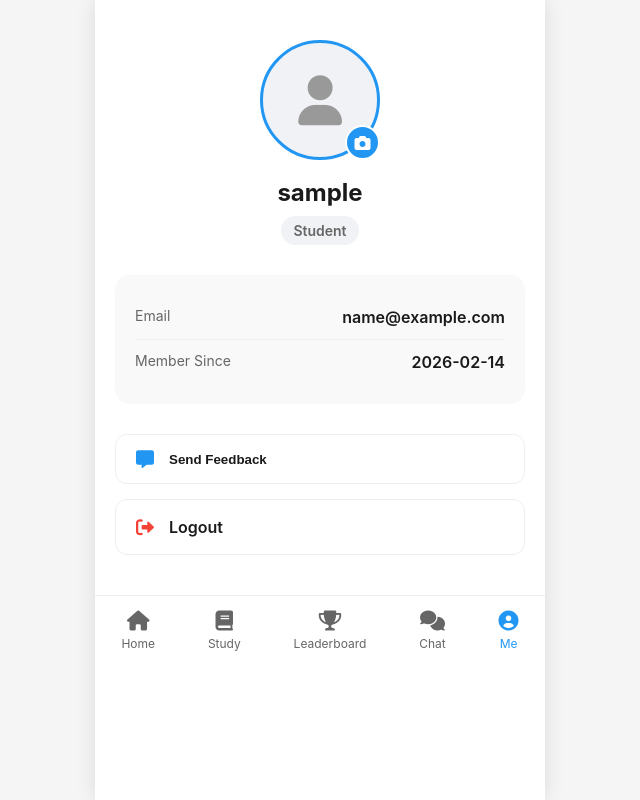
After one commit to bright-elevion/Cbt-Simulator-Website, a Flask app: page /profile in a window 1280 px wide. The commit adds this page. Shown: the whole page, without its empty margins (320-960 px from the left). Run offline with Flask 3, Linux system fonts and the light colour scheme; the visitor is signed in with stand-in values (Sample User, id 1); data comes from the database, SQL or seed files in the repository; both versions use the stored data as it was after the commit.

Commit message:
upgrade website

```diff
--- a/app.py
+++ b/app.py
@@ -6,6 +6,7 @@ from functools import wraps
 from authlib.integrations.flask_client import OAuth
 from dotenv import load_dotenv
 from werkzeug.security import generate_password_hash, check_password_hash
+from werkzeug.utils import secure_filename
 
 # Load environment variables
 # Check for key.env first, then fallback to .env
@@ -16,6 +17,15 @@ else:
 
 app = Flask(__name__)
 app.secret_key = os.getenv('SECRET_KEY', 'supersecretkey')
+
+# Upload configuration
+UPLOAD_FOLDER = os.path.join('static', 'uploads')
+ALLOWED_EXTENSIONS = {'png', 'jpg', 'jpeg', 'gif'}
+app.config['UPLOAD_FOLDER'] = UPLOAD_FOLDER
+os.makedirs(os.path.join(app.root_path, UPLOAD_FOLDER), exist_ok=True)
+
+def allowed_file(filename):
+    return '.' in filename and filename.rsplit('.', 1)[1].lower() in ALLOWED_EXTENSIONS
 
 # OAuth Configuration
 oauth = OAuth(app)
@@ -191,6 +201,73 @@ def logout():
     session.clear()
     return redirect(url_for('index'))
 
+@app.route('/profile')
+@login_required
+def profile():
+    conn = get_db_connection()
+    cursor = conn.cursor()
+    cursor.execute('SELECT * FROM users WHERE id = ?', (session['user_id'],))
+    user = cursor.fetchone()
+    conn.close()
+    return render_template('profile.html', user=user)
+
+@app.route('/upload-profile-picture', methods=['POST'])
+@login_required
+def upload_profile_picture():
+    if 'profile_pic' not in request.files:
+        flash('No file part')
+        return redirect(url_for('profile'))
+
+    file = request.files['profile_pic']
+    if file.filename == '':
+        flash('No selected file')
+        return redirect(url_for('profile'))
+
+    if file and allowed_file(file.filename):
+        filename = secure_filename(f"user_{session['user_id']}_{file.filename}")
+        file.save(os.path.join(app.root_path, app.config['UPLOAD_FOLDER'], filename))
+
+        conn = get_db_connection()
+        cursor = conn.cursor()
+        cursor.execute('UPDATE users SET profile_picture = ? WHERE id = ?', (filename, session['user_id']))
+        conn.commit()
+        conn.close()
+
+        flash('Profile picture updated!')
+    else:
+        flash('Invalid file type. Please upload an image.')
+
+    return redirect(url_for('profile'))
+
+@app.route('/send-feedback', methods=['POST'])
+@login_required
+def send_feedback():
+    message = request.form.get('message')
+    if message:
+        conn = get_db_connection()
+        cursor = conn.cursor()
+        cursor.execute('INSERT INTO feedback (user_id, message) VALUES (?, ?)', (session['user_id'], message))
+        conn.commit()
+        conn.close()
+        flash('Thank you for your feedback!')
+    return redirect(url_for('profile'))
+
+@app.route('/leaderboard')
+def leaderboard():
+    conn = get_db_connection()
+    cursor = conn.cursor()
+    # Get top 10 scores with usernames
+    cursor.execute('''
+        SELECT s.*, u.username
+        FROM scores s
+        JOIN users u ON s.user_id = u.id
+        ORDER BY (CAST(s.score AS FLOAT) / s.total) DESC, s.created_at DESC
+        LIMIT 10
+    ''')
+    top_scores = cursor.fetchall()
+    conn.close()
+    return render_template('leaderboard.html', top_scores=top_scores)
+
 @app.route('/payment', methods=['GET'])
 @login_required
 def payment():
@@ -272,9 +349,9 @@ def configure_test():
     course_names = {
         'MTH': 'Mathematics', 'CHM': 'Chemistry', 'PHY': 'Physics',
         'STA': 'Statistics', 'BIO': 'Biology', 'COS': 'Computer Science',
-        'MTH101/111': 'Mathematics', 'CHM101': 'Chemistry', 'PHY101': 'Physics 101',
-        'PHY111': 'Physics 111', 'PHY121': 'Physics 121', 'STA101': 'Statistics',
-        'BIO101': 'Biology', 'COS101': 'Computer Science', 'COS 103': 'Computer Science 103'
+        'MTH101': 'Mathematics 101', 'CHM101': 'Chemistry 101', 'PHY101': 'Physics 101',
+        'PHY111': 'Physics 111', 'PHY121': 'Physics 121', 'STA101': 'Statistics 101',
+        'BIO101': 'Biology 101', 'COS101': 'Computer Science 101', 'COS 103': 'Computer Science 103'
     }
     course_full_name = course_names.get(course, course)
     session['simulator_type'] = simulator
@@ -360,26 +437,38 @@ def get_questions():
         if not course: return jsonify({'error': 'Course parameter required'}), 400
         if simulator == 'free':
             limit = min(int(limit), 10) if limit else 10
+        elif limit:
+            limit = int(limit)
+
         conn = get_db_connection()
         cursor = conn.cursor()
-        if simulator == 'study':
-            query = 'SELECT id, question_text, option_a, option_b, option_c, option_d, correct_option, solution FROM questions WHERE course_code = ?'
-        else:
-            query = 'SELECT id, question_text, option_a, option_b, option_c, option_d FROM questions WHERE course_code = ?'
+
+        # Always fetch all fields to avoid missing data in any mode
+        query = 'SELECT id, question_text, option_a, option_b, option_c, option_d, correct_option, solution FROM questions WHERE course_code = ? ORDER BY RANDOM()'
         params = [course]
+
         if limit:
             query += ' LIMIT ?'
-            params.append(int(limit))
+            params.append(limit)
+
         cursor.execute(query, tuple(params))
         questions = cursor.fetchall()
         conn.close()
+
         if not questions: return jsonify({'error': f'No questions found for course {course}'}), 404
+
         questions_list = []
         for q in questions:
-            item = {'id': q['id'], 'question_text': q['question_text'], 'option_a': q['option_a'], 'option_b': q['option_b'], 'option_c': q['option_c'], 'option_d': q['option_d']}
-            if simulator == 'study':
-                item['correct_option'] = q['correct_option']
-                item['solution'] = q['solution'] if q['solution'] else "No detailed solution available."
+            item = {
+                'id': q['id'],
+                'question_text': q['question_text'],
+                'option_a': q['option_a'],
+                'option_b': q['option_b'],
+                'option_c': q['option_c'],
+                'option_d': q['option_d'],
+                'correct_option': q['correct_option'],
+                'solution': q['solution'] if q['solution'] else "No detailed solution available."
+            }
             questions_list.append(item)
         return jsonify(questions_list)
     except Exception as e:
@@ -396,6 +485,16 @@ def submit():
         session['score'] = score
         session['total'] = len(answers)
         session['user_answers'] = answers
+
+        # Save score to database if user is logged in
+        if 'user_id' in session:
+            conn = get_db_connection()
+            cursor = conn.cursor()
+            cursor.execute('INSERT INTO scores (user_id, course_code, score, total) VALUES (?, ?, ?, ?)',
+                           (session['user_id'], course, score, len(answers)))
+            conn.commit()
+            conn.close()
+
         return jsonify({'score': score, 'total': len(answers)})
     except Exception as e:
         return jsonify({'error': 'Failed to submit quiz'}), 500
@@ -408,12 +507,12 @@ def get_detailed_results(answers, course):
         for answer_data in answers:
             question_id = answer_data.get('question_id')
             user_answer = answer_data.get('answer')
-            cursor.execute('SELECT question_text, option_a, option_b, option_c, option_d, correct_option, solution FROM questions WHERE id = ? AND course_code = ?', (question_id, course))
+            cursor.execute('SELECT question_text, option_a, option_b, option_c, option_d, correct_option, solution FROM questions WHERE id = ?', (question_id,))
             q = cursor.fetchone()
             if q:
                 review_data.append({
                     'id': question_id, 'question_text': q['question_text'], 'option_a': q['option_a'], 'option_b': q['option_b'], 'option_c': q['option_c'], 'option_d': q['option_d'],
-                    'user_answer': user_answer, 'correct_answer': q['correct_option'], 'solution': q['solution'] if 'solution' in q.keys() else "No detailed solution available."
+                    'user_answer': user_answer, 'correct_answer': q['correct_option'], 'solution': q['solution'] if q['solution'] else "No detailed solution available."
                 })
         conn.close()
         return review_data
@@ -429,7 +528,7 @@ def calculate_score(answers, course):
             question_id = answer_data.get('question_id')
             user_answer = answer_data.get('answer')
             if user_answer is None: continue
-            cursor.execute('SELECT correct_option FROM questions WHERE id = ? AND course_code = ?', (question_id, course))
+            cursor.execute('SELECT correct_option FROM questions WHERE id = ?', (question_id,))
             result = cursor.fetchone()
             if result and user_answer == result['correct_option']:
                 score += 1
--- a/templates/base.html
+++ b/templates/base.html
@@ -14,29 +14,29 @@
 
         <!-- Bottom Navigation -->
         <nav class="bottom-nav" id="bottomNav">
-            <a href="{{ url_for('index') }}" class="nav-item active">
+            <a href="{{ url_for('index') }}" class="nav-item {{ 'active' if request.endpoint == 'index' }}">
                 <i class="fas fa-home nav-icon"></i>
                 <span>Home</span>
             </a>
-            <a href="#" class="nav-item">
+            <a href="{{ url_for('study_courses') }}" class="nav-item {{ 'active' if request.endpoint == 'study_courses' }}">
                 <i class="fas fa-book nav-icon"></i>
                 <span>Study</span>
             </a>
-            <a href="#" class="nav-item">
+            <a href="{{ url_for('leaderboard') }}" class="nav-item {{ 'active' if request.endpoint == 'leaderboard' }}">
                 <i class="fas fa-trophy nav-icon"></i>
-                <span>Lardder board</span>
+                <span>Leaderboard</span>
             </a>
             <a href="#" class="nav-item">
                 <i class="fas fa-comments nav-icon"></i>
                 <span>Chat</span>
             </a>
             {% if session.get('user_id') %}
-            <a href="{{ url_for('logout') }}" class="nav-item">
-                <i class="fas fa-sign-out-alt nav-icon"></i>
-                <span>Logout</span>
+            <a href="{{ url_for('profile') }}" class="nav-item {{ 'active' if request.endpoint == 'profile' }}">
+                <i class="fas fa-user-circle nav-icon"></i>
+                <span>Me</span>
             </a>
             {% else %}
-            <a href="{{ url_for('login') }}" class="nav-item">
+            <a href="{{ url_for('login') }}" class="nav-item {{ 'active' if request.endpoint == 'login' }}">
                 <i class="fas fa-user nav-icon"></i>
                 <span>Login</span>
             </a>
@@ -47,7 +47,7 @@
                 const bottomNav = document.getElementById('bottomNav');
 
                 // Check if we should be hidden based on the current URL
-                const hiddenPages = ['/free-courses', '/configure-test', '/quiz', '/result', '/review'];
+                const hiddenPages = ['/free-courses', '/configure-test', '/quiz', '/result', '/review', '/payment'];
                 const isHiddenPage = hiddenPages.some(page => window.location.pathname.includes(page));
 
                 if (isHiddenPage) {
--- /dev/null
+++ b/templates/profile.html
@@ -0,0 +1,214 @@
+{% extends "base.html" %}
+
+{% block title %}Profile - PrepCampus CBT{% endblock %}
+
+{% block content %}
+<div class="profile-container">
+    <div class="profile-header">
+        <div class="profile-pic-wrapper">
+            {% if user.profile_picture %}
+                <img src="{{ url_for('static', filename='uploads/' + user.profile_picture) }}" alt="Profile Picture" id="profile-img">
+            {% else %}
+                <div class="profile-placeholder">
+                    <i class="fas fa-user"></i>
+                </div>
+            {% endif %}
+            <form id="upload-form" action="{{ url_for('upload_profile_picture') }}" method="POST" enctype="multipart/form-data">
+                <label for="profile_pic" class="upload-btn">
+                    <i class="fas fa-camera"></i>
+                </label>
+                <input type="file" id="profile_pic" name="profile_pic" style="display: none;" onchange="document.getElementById('upload-form').submit();">
+            </form>
+        </div>
+        <h2 class="username">{{ user.username }}</h2>
+        <p class="user-status">{{ user.status }}</p>
+    </div>
+
+    <div class="profile-info">
+        <div class="info-item">
+            <span class="info-label">Email</span>
+            <span class="info-value">{{ user.email }}</span>
+        </div>
+        <div class="info-item">
+            <span class="info-label">Member Since</span>
+            <span class="info-value">{{ user.created_at.split(' ')[0] }}</span>
+        </div>
+    </div>
+
+    <div class="profile-actions">
+        <button class="action-btn" onclick="document.getElementById('feedback-modal').style.display='block'">
+            <i class="fas fa-comment-alt"></i>
+            <span>Send Feedback</span>
+        </button>
+        <a href="{{ url_for('logout') }}" class="action-btn logout-btn">
+            <i class="fas fa-sign-out-alt"></i>
+            <span>Logout</span>
+        </a>
+    </div>
+</div>
+
+<!-- Feedback Modal -->
+<div id="feedback-modal" class="modal">
+    <div class="modal-content">
+        <h3>Send Feedback</h3>
+        <form action="{{ url_for('send_feedback') }}" method="POST">
+            <textarea name="message" placeholder="Tell us what you think..." required></textarea>
+            <div class="modal-btns">
+                <button type="button" class="btn btn-prev" onclick="document.getElementById('feedback-modal').style.display='none'">Cancel</button>
+                <button type="submit" class="btn btn-next">Send</button>
+            </div>
+        </form>
+    </div>
+</div>
+
+<style>
+    .profile-container {
+        padding: 40px 20px;
+        display: flex;
+        flex-direction: column;
+        align-items: center;
+    }
+    .profile-header {
+        text-align: center;
+        margin-bottom: 30px;
+    }
+    .profile-pic-wrapper {
+        position: relative;
+        width: 120px;
+        height: 120px;
+        margin: 0 auto 15px;
+    }
+    #profile-img, .profile-placeholder {
+        width: 100%;
+        height: 100%;
+        border-radius: 50%;
+        object-fit: cover;
+        background: #f0f2f5;
+        display: flex;
+        justify-content: center;
+        align-items: center;
+        font-size: 50px;
+        color: #999;
+        border: 3px solid var(--primary-blue);
+    }
+    .upload-btn {
+        position: absolute;
+        bottom: 0;
+        right: 0;
+        background: var(--primary-blue);
+        color: white;
+        width: 35px;
+        height: 35px;
+        border-radius: 50%;
+        display: flex;
+        justify-content: center;
+        align-items: center;
+        cursor: pointer;
+        border: 2px solid white;
+    }
+    .username {
+        font-size: 24px;
+        font-weight: 700;
+        margin-bottom: 5px;
+    }
+    .user-status {
+        color: var(--text-gray);
+        font-weight: 600;
+        background: #f0f2f5;
+        padding: 4px 12px;
+        border-radius: 20px;
+        display: inline-block;
+        font-size: 14px;
+    }
+    .profile-info {
+        width: 100%;
+        background: #f9f9f9;
+        border-radius: 15px;
+        padding: 20px;
+        margin-bottom: 30px;
+    }
+    .info-item {
+        display: flex;
+        justify-content: space-between;
+        padding: 10px 0;
+        border-bottom: 1px solid #eee;
+    }
+    .info-item:last-child {
+        border-bottom: none;
+    }
+    .info-label {
+        color: var(--text-gray);
+        font-size: 14px;
+    }
+    .info-value {
+        font-weight: 600;
+    }
+    .profile-actions {
+        width: 100%;
+        display: flex;
+        flex-direction: column;
+        gap: 15px;
+    }
+    .action-btn {
+        display: flex;
+        align-items: center;
+        gap: 15px;
+        padding: 15px 20px;
+        background: white;
+        border: 1px solid #eee;
+        border-radius: 12px;
+        text-decoration: none;
+        color: var(--text-dark);
+        font-weight: 600;
+        cursor: pointer;
+        transition: all 0.2s;
+    }
+    .action-btn:active {
+        background: #f5f5f5;
+    }
+    .action-btn i {
+        color: var(--primary-blue);
+        font-size: 18px;
+    }
+    .logout-btn i {
+        color: #f44336;
+    }
+
+    /* Modal Styles */
+    .modal {
+        display: none;
+        position: fixed;
+        z-index: 1000;
+        left: 0;
+        top: 0;
+        width: 100%;
+        height: 100%;
+        background-color: rgba(0,0,0,0.5);
+    }
+    .modal-content {
+        background-color: white;
+        margin: 20% auto;
+        padding: 25px;
+        border-radius: 20px;
+        width: 85%;
+        max-width: 400px;
+    }
+    .modal-content h3 {
+        margin-bottom: 15px;
+    }
+    .modal-content textarea {
+        width: 100%;
+        height: 120px;
+        padding: 12px;
+        border: 1px solid #ddd;
+        border-radius: 10px;
+        margin-bottom: 20px;
+        font-family: inherit;
+        resize: none;
+    }
+    .modal-btns {
+        display: flex;
+        gap: 10px;
+    }
+</style>
+{% endblock %}
```
Also changed, not shown: init_db.py (+31 -8 lines), templates/courses.html (+6 -6 lines), templates/leaderboard.html (added, +121 -0 lines), templates/paid_courses.html (+12 -12 lines), templates/study_courses.html (+12 -12 lines), database/quiz.db.
